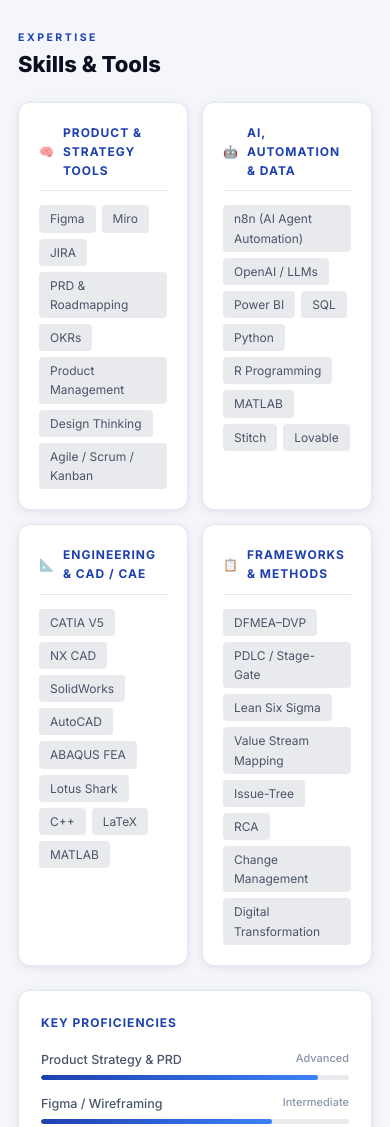
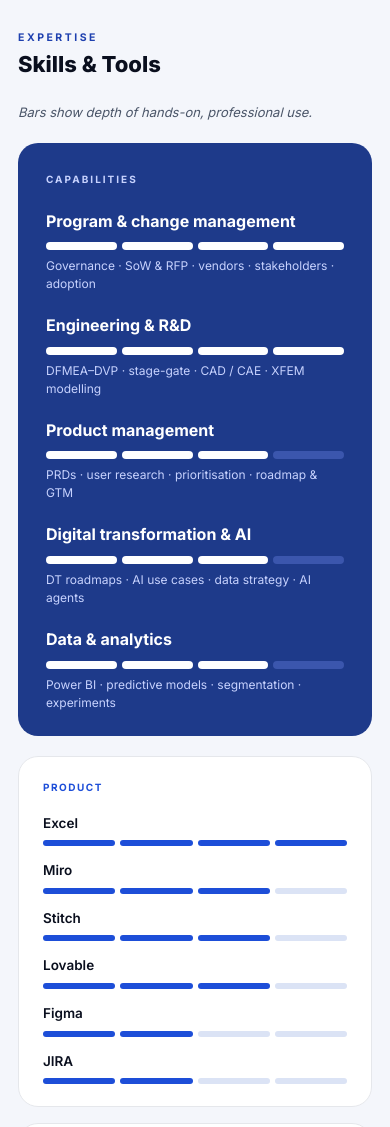
Before and after one commit to tusharjiitk-dotcom/portfolio, a plain HTML site: page index.html in a window 390 px wide. Shown: the part 6120-7247 px from the top of the page. Drawn offline with Linux system fonts and the light colour scheme.

Commit message:
Skills: full redesign — navy capabilities panel + tool cards with 4-segment bars
- Replace chip groups + percentage bars with capabilities panel (navy, 5 rows)
  and 3 white tool cards (Product / Data & AI / Engineering)
- Each item has a 4-segment depth bar; capabilities also show keyword context
- Responsive: stacks at 900px, tool cards go single-column at 600px
- Update DATA.skills shape: capabilities[] + toolGroups[] + intro

Co-Authored-By: Claude Sonnet 4.6 <noreply@anthropic.com>

```diff
--- a/css/style.css
+++ b/css/style.css
@@ -1425,6 +1425,51 @@ ul { list-style: none; }
 /* ─────────────────────────────────────────
    13. SKILLS
 ───────────────────────────────────────── */
+
+/* ── New skills layout ── */
+.sk-intro {
+  text-align: right; font-size: 13px; color: var(--text-mid);
+  margin-bottom: 20px; font-style: italic;
+}
+.sk-body {
+  display: grid; grid-template-columns: 36fr 64fr; gap: 20px; align-items: start;
+}
+
+/* Capabilities panel */
+.sk-cap-panel {
+  background: #1e3a8a; border-radius: 20px; padding: 28px 28px 24px;
+}
+.sk-cap-label {
+  font-size: 10px; font-weight: 700; text-transform: uppercase;
+  letter-spacing: 2px; color: #c7d2fe; margin-bottom: 22px;
+}
+.sk-cap { margin-bottom: 20px; }
+.sk-cap:last-child { margin-bottom: 0; }
+.sk-cap-name { font-size: 16px; font-weight: 700; color: #fff; margin-bottom: 8px; }
+.sk-cap-kw { font-size: 12px; color: #c7d2fe; margin-top: 7px; line-height: 1.5; }
+
+/* 4-segment bars */
+.sk-bar { display: grid; grid-template-columns: repeat(4, 1fr); gap: 5px; }
+.sk-bar--cap .sk-seg          { height: 8px; border-radius: 4px; background: #3b56ad; }
+.sk-bar--cap .sk-seg--on      { background: #fff; }
+.sk-bar--tool .sk-seg         { height: 6px; border-radius: 3px; background: #dbe3f5; gap: 4px; }
+.sk-bar--tool .sk-seg--on     { background: #1d4ed8; }
+
+/* Tool cards */
+.sk-tool-grid { display: grid; grid-template-columns: repeat(3, 1fr); gap: 16px; }
+.sk-tool-card {
+  background: var(--surface); border: 1px solid #e5e7eb;
+  border-radius: 20px; padding: 22px 24px;
+}
+.sk-tool-title {
+  font-size: 10px; font-weight: 700; text-transform: uppercase;
+  letter-spacing: 1.5px; color: #1d4ed8; margin-bottom: 18px;
+}
+.sk-tool-row { margin-bottom: 14px; }
+.sk-tool-row:last-child { margin-bottom: 0; }
+.sk-tool-name { font-size: 13.5px; font-weight: 600; color: var(--text); display: block; margin-bottom: 6px; }
+
+/* ── Old skills classes (kept for safety) ── */
 .skills-wrap { display: grid; grid-template-columns: 3fr 2fr; gap: 24px; }
 .skill-groups { display: grid; grid-template-columns: 1fr 1fr; gap: 14px; }
 .skill-group {
@@ -1867,6 +1912,8 @@ ul { list-style: none; }
 
   /* Skills */
   .skills-wrap { grid-template-columns: 1fr; }
+  .sk-body { grid-template-columns: 1fr; }
+  .sk-tool-grid { grid-template-columns: repeat(3, 1fr); }
 
   /* Education */
   .edu-grid { grid-template-columns: repeat(2, 1fr); }
@@ -1942,6 +1989,8 @@ ul { list-style: none; }
 }
 
 @media (max-width: 600px) {
+  .sk-tool-grid { grid-template-columns: 1fr; }
+  .sk-intro { text-align: left; }
   .section   { padding: 40px 0; }
   #education { padding: 24px 0; }
   .container { padding: 0 18px; }
--- a/js/data.js
+++ b/js/data.js
@@ -1300,37 +1300,27 @@ const DATA = {
      SKILLS
   ───────────────────────────────────────── */
   skills: {
-    groups: [
-      {
-        title: 'Product & Strategy Tools',
-        icon:  '🧠',
-        chips: ['Figma', 'Miro', 'JIRA', 'PRD & Roadmapping', 'OKRs', 'Product Management', 'Design Thinking', 'Agile / Scrum / Kanban'],
-      },
-      {
-        title: 'AI, Automation & Data',
-        icon:  '🤖',
-        chips: ['n8n (AI Agent Automation)', 'OpenAI / LLMs', 'Power BI', 'SQL', 'Python', 'R Programming', 'MATLAB', 'Stitch', 'Lovable'],
-      },
-      {
-        title: 'Engineering & CAD / CAE',
-        icon:  '📐',
-        chips: ['CATIA V5', 'NX CAD', 'SolidWorks', 'AutoCAD', 'ABAQUS FEA', 'Lotus Shark', 'C++', 'LaTeX', 'MATLAB'],
-      },
-      {
-        title: 'Frameworks & Methods',
-        icon:  '📋',
-        chips: ['DFMEA–DVP', 'PDLC / Stage-Gate', 'Lean Six Sigma', 'Value Stream Mapping', 'Issue-Tree', 'RCA', 'Change Management', 'Digital Transformation'],
-      },
+    intro: 'Bars show depth of hands-on, professional use.',
+    capabilities: [
+      { name: 'Program & change management',   level: 4, keywords: 'Governance · SoW & RFP · vendors · stakeholders · adoption' },
+      { name: 'Engineering & R&D',             level: 4, keywords: 'DFMEA–DVP · stage-gate · CAD / CAE · XFEM modelling' },
+      { name: 'Product management',            level: 3, keywords: 'PRDs · user research · prioritisation · roadmap & GTM' },
+      { name: 'Digital transformation & AI',   level: 3, keywords: 'DT roadmaps · AI use cases · data strategy · AI agents' },
+      { name: 'Data & analytics',              level: 3, keywords: 'Power BI · predictive models · segmentation · experiments' },
     ],
-    bars: [
-      { name: 'Product Strategy & PRD', level: 'Advanced',      pct: 90 },
-      { name: 'Figma / Wireframing',    level: 'Intermediate',  pct: 75 },
-      { name: 'Power BI',               level: 'Advanced',      pct: 88 },
-      { name: 'MS Excel (Advanced)',     level: 'Advanced',      pct: 93 },
-      { name: 'n8n / AI Automation',    level: 'Intermediate',  pct: 72 },
-      { name: 'CATIA V5',               level: 'Advanced',      pct: 92 },
-      { name: 'Python',                 level: 'Intermediate',  pct: 68 },
-      { name: 'MATLAB',                 level: 'Advanced',      pct: 90 },
+    toolGroups: [
+      { title: 'Product', tools: [
+        { name: 'Excel', level: 4 }, { name: 'Miro', level: 3 }, { name: 'Stitch', level: 3 },
+        { name: 'Lovable', level: 3 }, { name: 'Figma', level: 2 }, { name: 'JIRA', level: 2 },
+      ]},
+      { title: 'Data & AI', tools: [
+        { name: 'Power BI', level: 3 }, { name: 'Python', level: 2 }, { name: 'R', level: 2 },
+        { name: 'JMP', level: 2 }, { name: 'n8n', level: 2 }, { name: 'OpenAI API', level: 2 },
+      ]},
+      { title: 'Engineering', tools: [
+        { name: 'CATIA V5', level: 4 }, { name: 'MATLAB', level: 4 }, { name: 'SolidWorks', level: 3 },
+        { name: 'Abaqus', level: 3 }, { name: 'NX', level: 2 }, { name: 'C++', level: 2 },
+      ]},
     ],
   },
 
--- a/js/main.js
+++ b/js/main.js
@@ -706,44 +706,41 @@ function closeProjPanel() {
 function renderSkills() {
   const el = document.getElementById('skills-content');
   if (!el) return;
+  const s = DATA.skills;
 
-  const groups = DATA.skills.groups.map(g => `
-    <div class="skill-group fade-in">
-      <div class="sg-title"><span>${g.icon}</span>${g.title}</div>
-      <div class="sg-chips">${g.chips.map(c => `<span class="sg-chip">${c}</span>`).join('')}</div>
+  const mkBar = (level, cls) =>
+    `<div class="sk-bar ${cls}">${Array.from({length: 4}, (_, i) =>
+      `<span class="sk-seg${i < level ? ' sk-seg--on' : ''}"></span>`
+    ).join('')}</div>`;
+
+  const capHTML = s.capabilities.map(c => `
+    <div class="sk-cap">
+      <div class="sk-cap-name">${c.name}</div>
+      ${mkBar(c.level, 'sk-bar--cap')}
+      <div class="sk-cap-kw">${c.keywords}</div>
     </div>`).join('');
 
-  const bars = DATA.skills.bars.map(b => `
-    <div class="skill-bar">
-      <div class="sb-row">
-        <span>${b.name}</span>
-        <span class="sb-level">${b.level}</span>
-      </div>
-      <div class="sb-track"><div class="sb-fill" data-pct="${b.pct}"></div></div>
+  const toolHTML = s.toolGroups.map(g => `
+    <div class="sk-tool-card fade-in">
+      <div class="sk-tool-title">${g.title}</div>
+      ${g.tools.map(t => `
+        <div class="sk-tool-row">
+          <span class="sk-tool-name">${t.name}</span>
+          ${mkBar(t.level, 'sk-bar--tool')}
+        </div>`).join('')}
     </div>`).join('');
 
   el.innerHTML = `
-    <div class="skills-wrap">
-      <div class="skill-groups">${groups}</div>
-      <div class="skill-bars-panel fade-in">
-        <div class="sbp-title">Key Proficiencies</div>
-        ${bars}
+    <div class="sk-intro fade-in">${s.intro}</div>
+    <div class="sk-body">
+      <div class="sk-cap-panel fade-in">
+        <div class="sk-cap-label">Capabilities</div>
+        ${capHTML}
+      </div>
+      <div class="sk-tool-grid">
+        ${toolHTML}
       </div>
     </div>`;
-
-  // Animate bars on scroll
-  const barsObserver = new IntersectionObserver(entries => {
-    entries.forEach(e => {
-      if (e.isIntersecting) {
-        e.target.querySelectorAll('.sb-fill').forEach(fill => {
-          fill.style.width = fill.dataset.pct + '%';
-        });
-        barsObserver.unobserve(e.target);
-      }
-    });
-  }, { threshold: 0.3 });
-  const barsPanel = el.querySelector('.skill-bars-panel');
-  if (barsPanel) barsObserver.observe(barsPanel);
 }
 
 /* ─────────────────────────────────────────
```
